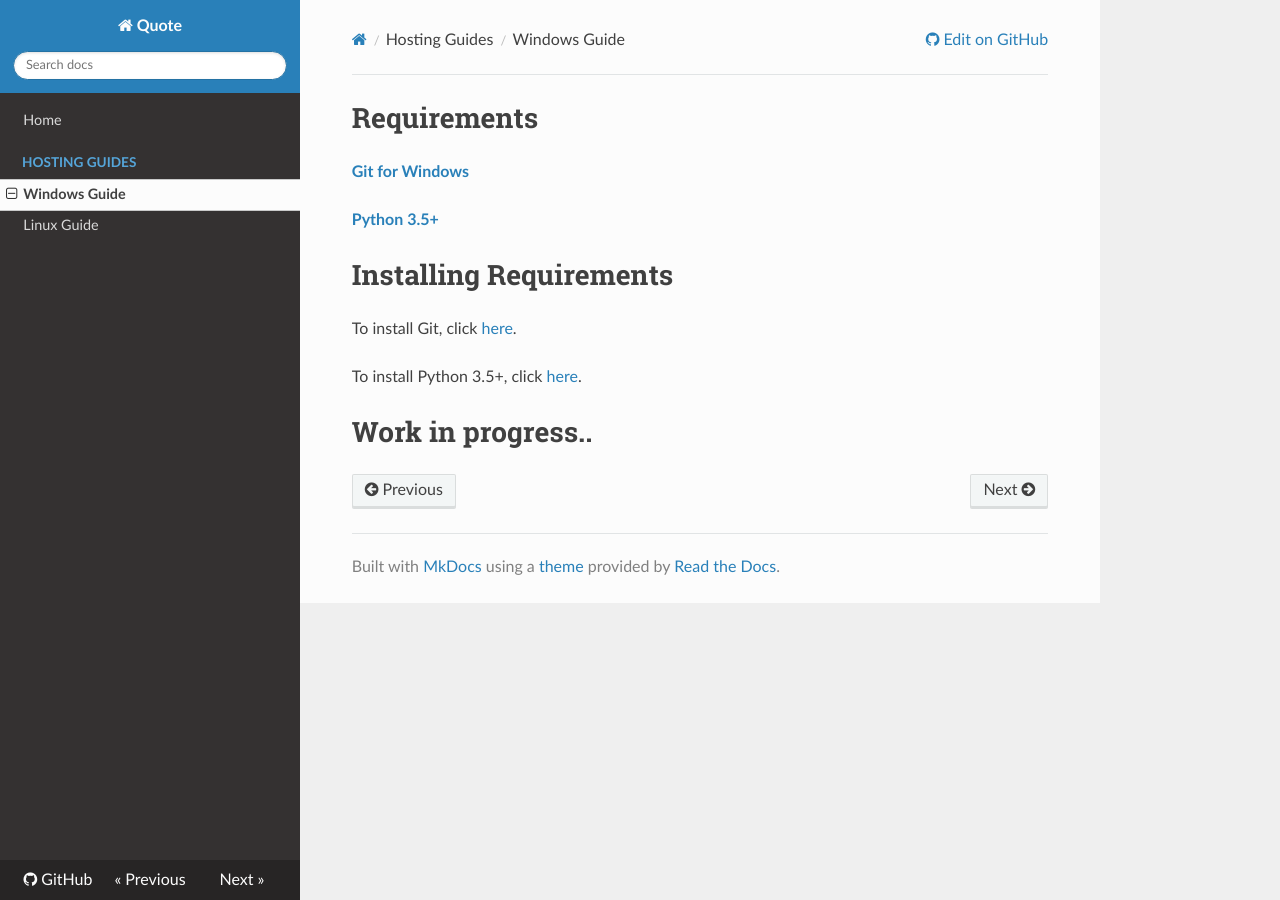
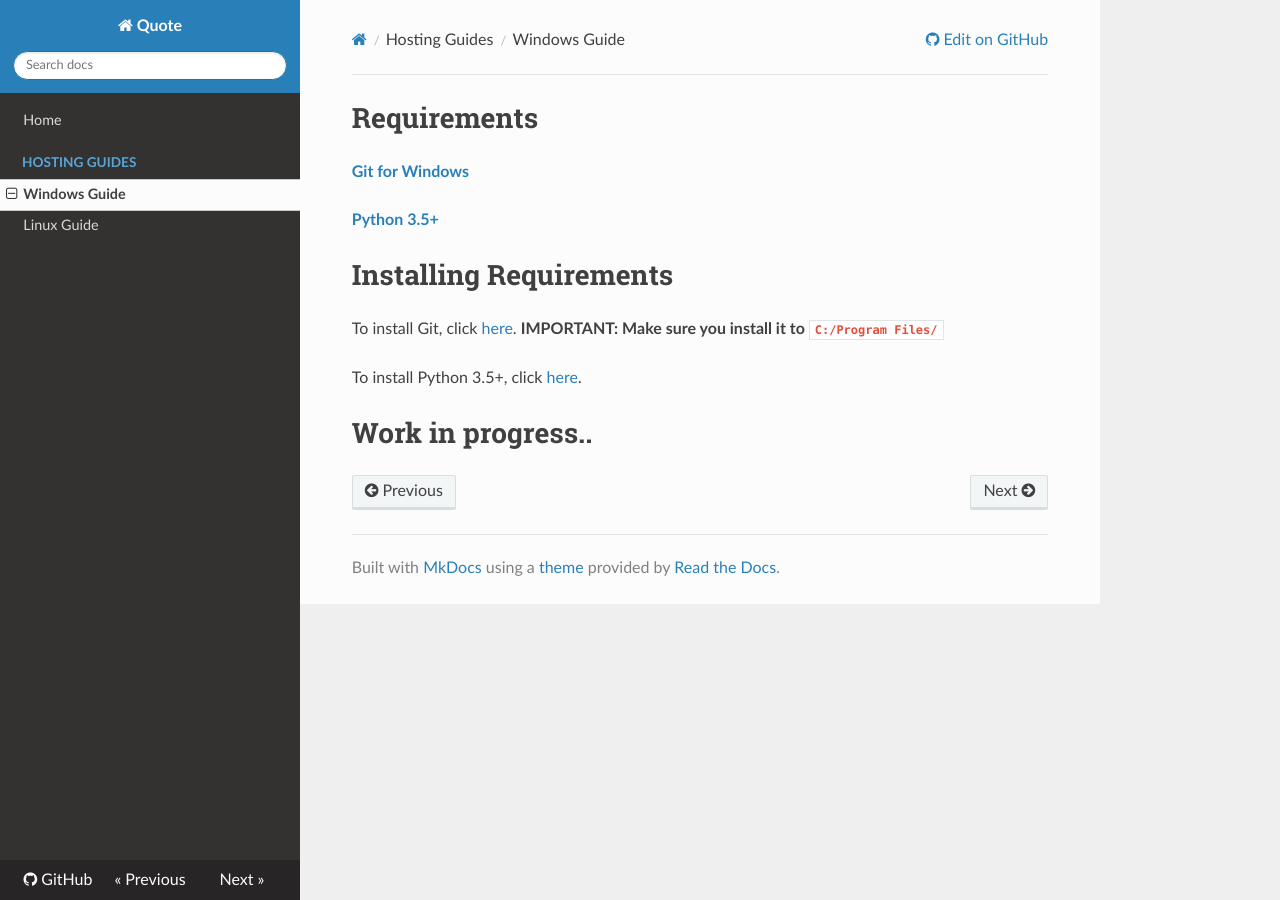
Before and after one commit to Deivedux/Quote, an MkDocs documentation site: the page built from docs/Guides/Windows Guide.md, in a window 1280 px wide. Built offline with MkDocs 1.6.1, drawn with Linux system fonts in a browser that asks for light colours; nearby versions of some CDN libraries; old or Windows-style settings are respelled for this version of MkDocs.

Commit message:
Added important done
i bet you read this one sobaco, didn't you? :hyperlul:

```diff
--- a/docs/Guides/Windows Guide.md
+++ b/docs/Guides/Windows Guide.md
@@ -8,7 +8,7 @@
 
 # Installing Requirements
 
-To install Git, click [here](https://github.com/git-for-windows/git/releases/download/v2.19.1.windows.1/Git-2.19.1-64-bit.exe).
+To install Git, click [here](https://github.com/git-for-windows/git/releases/download/v2.19.1.windows.1/Git-2.19.1-64-bit.exe). **IMPORTANT: Make sure you install it to `C:/Program Files/`**
 
 To install Python 3.5+, click [here](https://www.python.org/ftp/python/3.6.5/python-3.6.5.exe).
 
```
